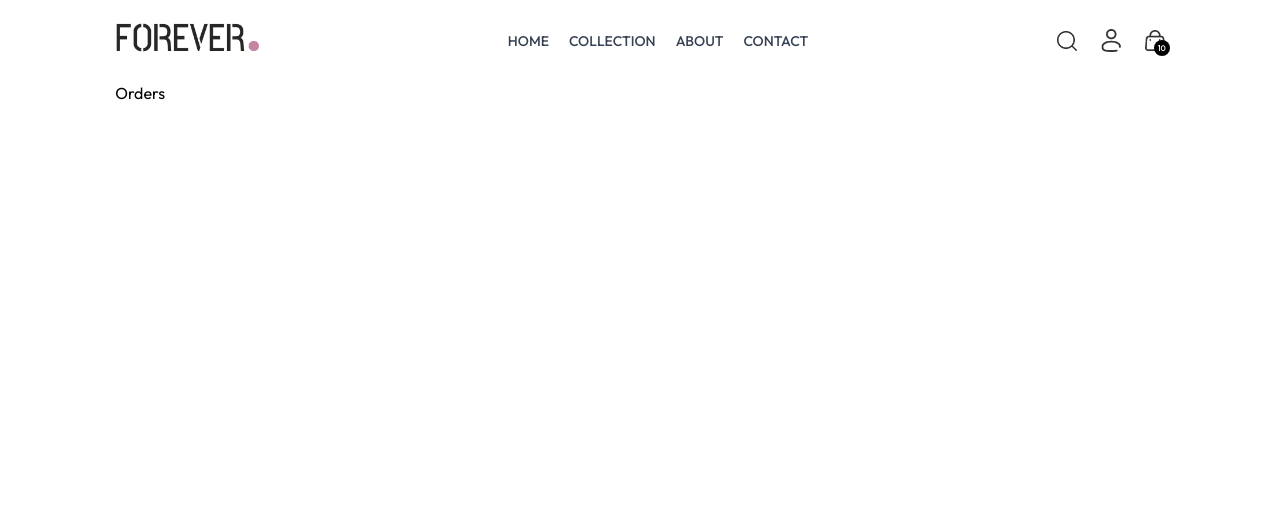
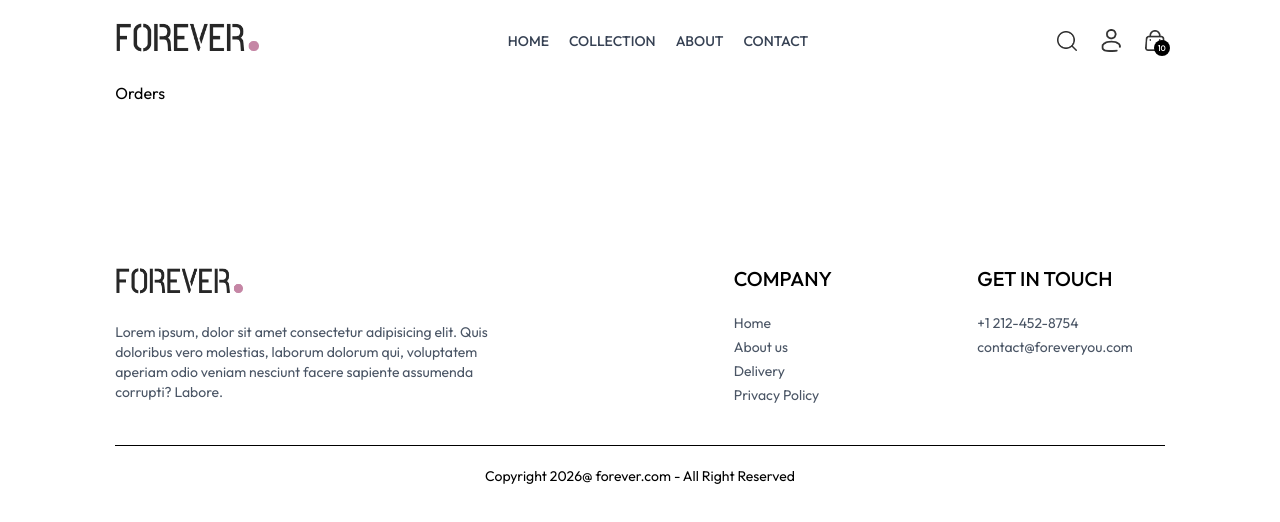
Before and after one commit to Tirth02/Ecommerce-Project-MERN, a React (Vite) app in the folder frontend/: page /orders in a window 1280 px wide. Shown: the top 522 px of the page. Built offline with nearby package versions, Linux system fonts and the light colour scheme.

Commit message:
created to footer and added to common layout of all pages

```diff
--- a/frontend/src/App.jsx
+++ b/frontend/src/App.jsx
@@ -10,6 +10,7 @@
 import PlaceOrder from "./pages/PlaceOrder";
 import Orders from "./pages/Orders";
 import Navbar from "./components/Navbar";
+import Footer from "./components/Footer";
 
 const App = () => {
   return (
@@ -26,6 +27,7 @@
         <Route path="/place-order" element={<PlaceOrder/>} />
         <Route path="/orders" element={<Orders/>} />
       </Routes>
+      <Footer/>
     </div>
   );
 };
--- /dev/null
+++ b/frontend/src/components/Footer.jsx
@@ -0,0 +1,41 @@
+import React from 'react'
+import { assets } from '../assets/assets'
+
+const Footer = () => {
+  return (
+    <div>
+        <div className='flex flex-col sm:grid grid-cols-[3fr_1fr_1fr] gap-14 my-10 mt-40 text-sm'>
+
+            <div>
+                <img src={assets.logo} className='mb-5 w-32' alt="" />
+                <p className='w-full md:w-2/3 text-gray-600'>Lorem ipsum, dolor sit amet consectetur adipisicing elit. Quis doloribus vero molestias, laborum dolorum qui, voluptatem aperiam odio veniam nesciunt facere sapiente assumenda corrupti? Labore.
+                </p>
+            </div>
+            <div>
+                <p className='text-xl font-medium mb-5'>COMPANY</p>
+                <ul className='flex flex-col gap-1 text-gray-600'>
+                    <li>Home</li>
+                    <li>About us</li>
+                    <li>Delivery</li>
+                    <li>Privacy Policy</li>
+                </ul>
+            </div>
+
+            <div>
+                <p className='text-xl font-medium mb-5'>GET IN TOUCH</p>
+                <ul className='flex flex-col gap-1 text-gray-600'>
+                    <li>+1 212-452-8754</li>
+                    <li>contact@foreveryou.com</li>
+                </ul>
+            </div>
+        </div>
+
+        <div className=''>
+            <hr />
+            <p className='py-5 text-sm text-center'>Copyright 2026@ forever.com - All Right Reserved</p>
+        </div>
+    </div>
+  )
+}
+
+export default Footer
```
